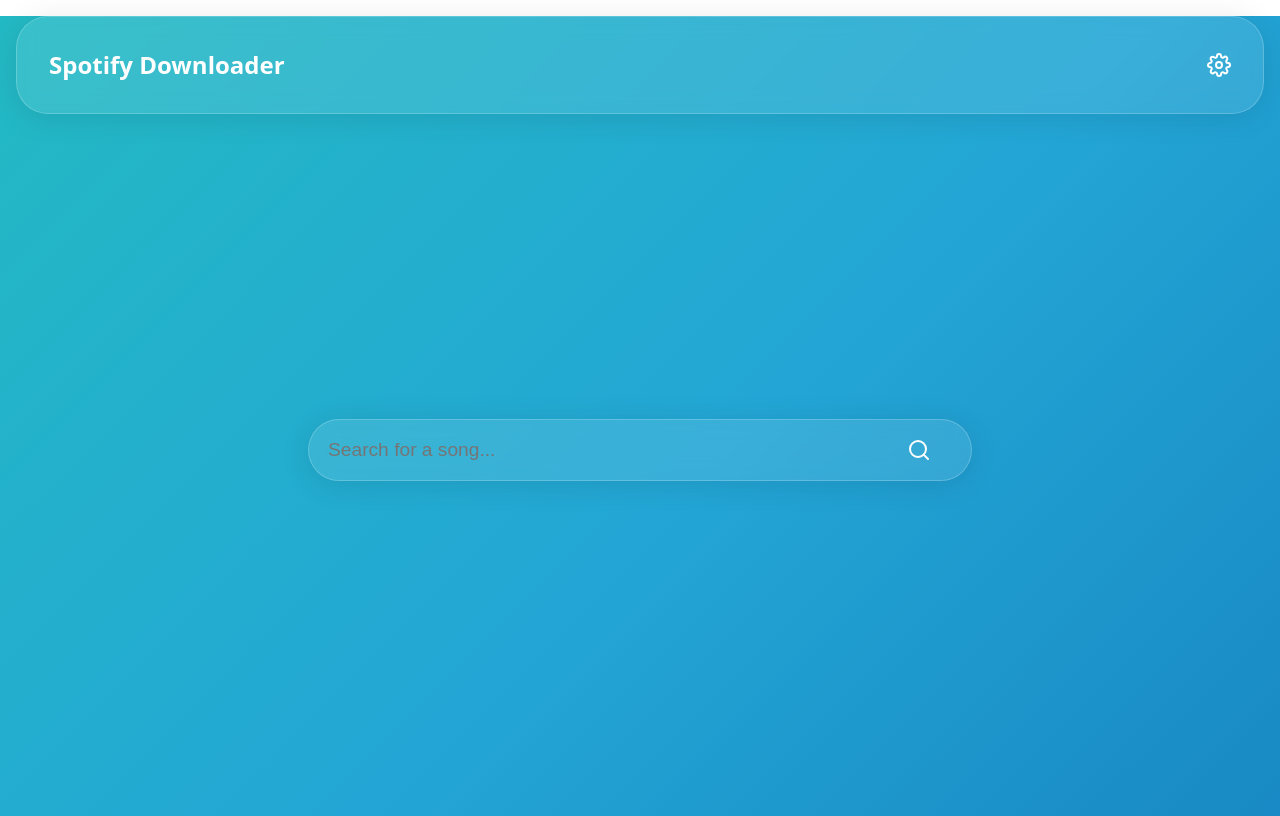
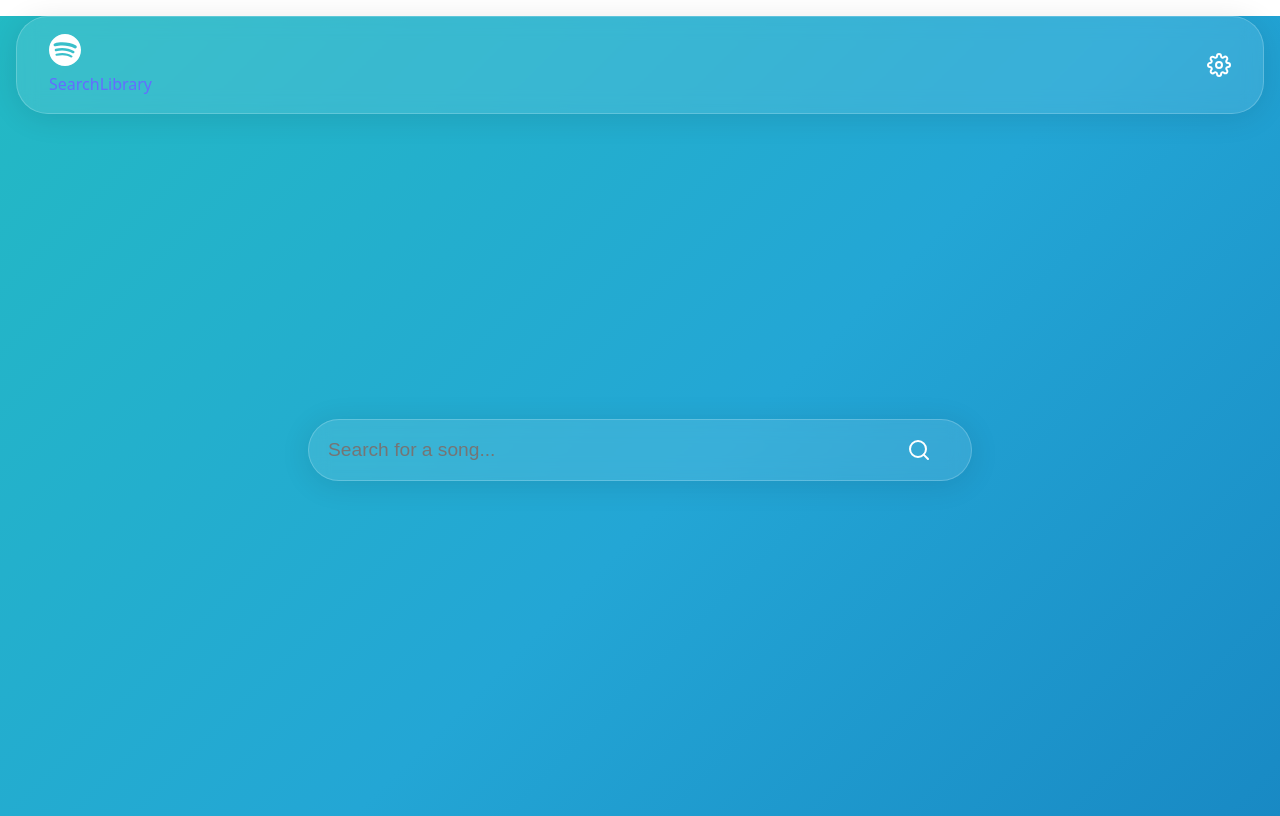
Before and after one commit to w1l238/Spotify-Downloader-Web-Server, a React (Vite) app in the folder client/: page / in a window 1280 px wide. Built offline with nearby package versions, Linux system fonts and the light colour scheme.

Commit message:
Add toast notification system. Add spotify svg logo. Remove 'Spotify Downloader'. Add 'Search' and 'Library' links.

```diff
--- a/client/src/components/NavBar.jsx
+++ b/client/src/components/NavBar.jsx
@@ -1,6 +1,7 @@
 import React, { useState } from 'react';
 import { Link, useLocation, useNavigate } from 'react-router-dom';
-import { FiSearch, FiSettings } from 'react-icons/fi';
+import { FiSearch, FiSettings, FiMusic } from 'react-icons/fi';
+import toast from 'react-hot-toast';
 import './css/NavBar.css';
 
 const NavBar = () => {
@@ -21,12 +22,13 @@
                 setQuery('');
             } else {
                 console.error('Search failed');
+                toast.error('Search failed. Please check server status.', { id: 'search-error' });
             }
         } catch (error) {
             console.error('Error during search:', error);
+            toast.error('Network error during search. Please check server status.', { id: 'search-error' });
         }
     };
-
     const handleKeyPress = (event) => {
         if (event.key === 'Enter') {
             handleSearch();
@@ -35,11 +37,18 @@
 
     return (
         <nav className="navbar">
-            <div className="navbar-title">
-                <Link to="/">Spotify Downloader</Link>
+            <div className="navbar-left">
+                <div className="spotify-logo">
+                    <svg viewBox="0 0 24 24" width="32" height="32" fill="currentColor">
+                        <path d="M12 0C5.373 0 0 5.373 0 12s5.373 12 12 12 12-5.373 12-12S18.627 0 12 0zm5.503 17.299c-.217.356-.677.469-1.033.252-2.863-1.748-6.466-2.144-10.709-1.177-.406.094-.813-.16-.906-.566-.094-.406.16-.813.566-.906 4.646-1.063 8.638-.61 11.83 1.34.356.216.469.677.252 1.033zm1.467-3.264c-.274.444-.853.585-1.297.311-3.275-2.013-8.267-2.597-12.138-1.422-.5.152-1.03-.131-1.182-.631-.152-.5.131-1.03.631-1.182 4.417-1.34 9.914-.687 13.676 1.627.444.275.586.853.31 1.297zm.126-3.41c-3.928-2.333-10.414-2.55-14.195-1.401-.603.183-1.24-.162-1.423-.765-.183-.603.162-1.24.765-1.423 4.342-1.319 11.503-1.065 16.035 1.623.542.321.717 1.026.396 1.568-.321.542-1.026.717-1.568.396z"/>
+                    </svg>
+                </div>
+                <Link to="/" className={`nav-link ${location.pathname === '/' ? 'active' : ''}`}>Search</Link>
+                <Link to="/library" className={`nav-link ${location.pathname === '/library' ? 'active' : ''}`}>Library</Link>
             </div>
+
             <div className="navbar-search">
-                {location.pathname !== '/' && location.pathname !== '/settings' && (
+                {location.pathname !== '/' && location.pathname !== '/settings' && location.pathname !== '/library' && (
                     <div className="search-container">
                         <input
                             type="text"
@@ -55,7 +64,7 @@
                 )}
             </div>
             <div className="navbar-links">
-                <Link to="/settings" className="settings-icon">
+                <Link to="/settings" className={`settings-icon ${location.pathname === '/settings' ? 'active' : ''}`}>
                     <FiSettings />
                 </Link>
             </div>
```
